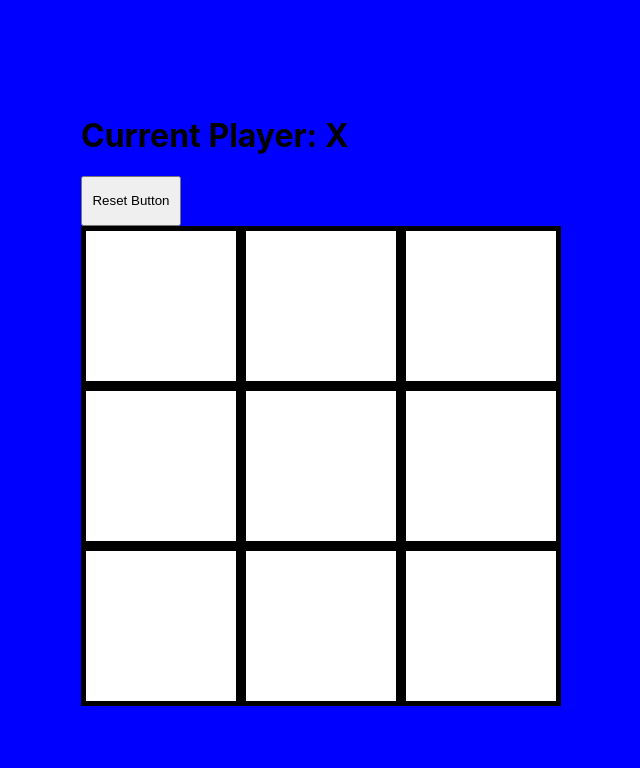
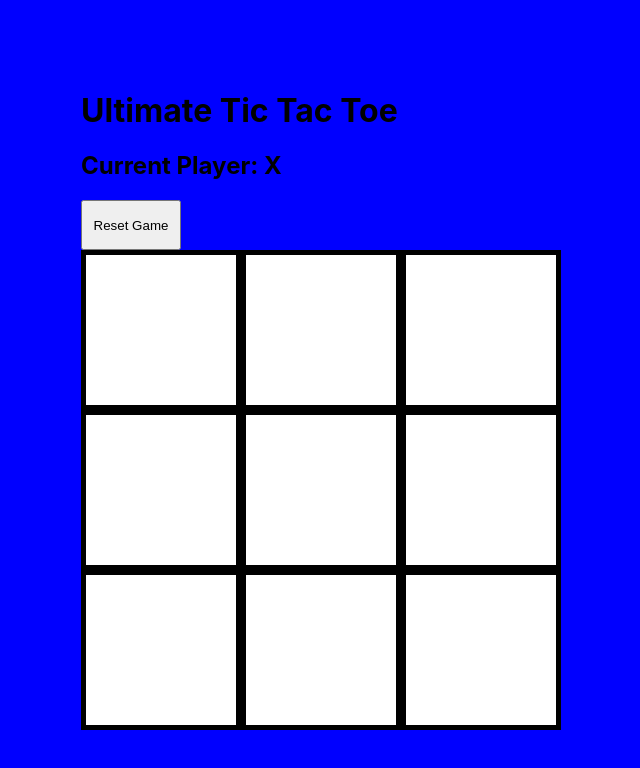
Before and after one commit to Trev-Robertson/tictacme, a React (Create React App) app: page / in a window 1280 px wide. Shown: the top 768 px of the page, without its empty margins (319-959 px from the left). Built offline with nearby package versions, Linux system fonts and the light colour scheme.

Commit message:
first draft done!

```diff
--- a/src/Components/GameBoard.js
+++ b/src/Components/GameBoard.js
@@ -9,28 +9,48 @@ export const GameBoard = () => {
     const [moveNumber, setMoveNumber] = useState(0)
 
     const handleClick = (index) =>{
+        if (!calculateWinner()){
         const updatedGameBoard = [...gameBoardState]
 
         updatedGameBoard[index] = marker
+
         markSquare(updatedGameBoard)
         setMarker( marker === 'X' ? 'O' : 'X')
         let newMoveNumber = moveNumber + 1
         setMoveNumber(newMoveNumber)
+        }
     }
 
 
 
 
-    // const calculateWinner = () => {
+    const calculateWinner = () => {
+        const lines = [
+            [0, 1, 2],
+            [3, 4, 5],
+            [6, 7, 8],
+            [0, 3, 6],
+            [1, 4, 7],
+            [2, 5, 8],
+            [0, 4, 8],
+            [2, 4, 6],
+          ];
+        for (let i = 0; i < lines.length; i++) {
+            const [a, b, c] = lines[i];
+            if (gameBoardState[a] && gameBoardState[a] === gameBoardState[b] && gameBoardState[a] === gameBoardState[c]) {
+            //   return [gameBoardState[a], lines[i]];
+            return [true, gameBoardState[a], lines[i]]
+            }
+          }
+          return null;
 
+    }
 
-    // }
-
+    const gameStatus = calculateWinner()
 
     const reset = () => {
-
         setMoveNumber(0)
-
+        setMarker('X')
         resetBoard()
     }
 
@@ -40,28 +60,29 @@ export const GameBoard = () => {
     return (
 
         <div>
+            <h1>Ultimate Tic Tac Toe</h1>
         <div>
-            {moveNumber < 9 ? <h1>Current Player: {marker}</h1> : <h1>End Game</h1>}
+    {moveNumber >= 9 ? <h2>End Game</h2> : calculateWinner() ? <h2>Player {`${calculateWinner()[1]}`} is the Winner! </h2> : <h2>Current Player: {marker}</h2>}
         </div>
         <div>
             <button className='reset-button' onClick={reset}>
-                    Reset Button
+                    Reset Game
             </button>
         </div>
             <div className='center'>
-             <GameSquare index={0} marker={gameBoardState[0]} handleClick={handleClick}/>
-             <GameSquare index={1} marker={gameBoardState[1]} handleClick={handleClick}/>
-             <GameSquare index={2} marker={gameBoardState[2]} handleClick={handleClick}/>
+             <GameSquare index={0} marker={gameBoardState[0]} handleClick={handleClick} gameStatus={gameStatus}/>
+             <GameSquare index={1} marker={gameBoardState[1]} handleClick={handleClick} gameStatus={gameStatus}/>
+             <GameSquare index={2} marker={gameBoardState[2]} handleClick={handleClick} gameStatus={gameStatus}/>
             </div>
             <div className='center'>
-             <GameSquare index={3} marker={gameBoardState[3]} handleClick={handleClick}/>
-             <GameSquare index={4} marker={gameBoardState[4]} handleClick={handleClick}/>
-             <GameSquare index={5} marker={gameBoardState[5]} handleClick={handleClick}/>
+             <GameSquare index={3} marker={gameBoardState[3]} handleClick={handleClick} gameStatus={gameStatus}/>
+             <GameSquare index={4} marker={gameBoardState[4]} handleClick={handleClick} gameStatus={gameStatus}/>
+             <GameSquare index={5} marker={gameBoardState[5]} handleClick={handleClick} gameStatus={gameStatus}/>
             </div>
             <div className='center'>
-             <GameSquare index={6} marker={gameBoardState[6]} handleClick={handleClick}/>
-             <GameSquare index={7} marker={gameBoardState[7]} handleClick={handleClick}/>
-             <GameSquare index={8} marker={gameBoardState[8]} handleClick={handleClick}/>
+             <GameSquare index={6} marker={gameBoardState[6]} handleClick={handleClick} gameStatus={gameStatus}/>
+             <GameSquare index={7} marker={gameBoardState[7]} handleClick={handleClick} gameStatus={gameStatus}/>
+             <GameSquare index={8} marker={gameBoardState[8]} handleClick={handleClick} gameStatus={gameStatus}/>
             </div>
         </div>
     )
--- a/src/Components/GameSquare.js
+++ b/src/Components/GameSquare.js
@@ -1,11 +1,21 @@
 import React from 'react'
 // import {GlobalContext} from '../Context/GlobalState'
 
-export const GameSquare = ({index, handleClick, marker}) => {
+export const GameSquare = ({index, handleClick, marker, gameStatus}) => {
+
+
+    const winner = () => {
+        if (gameStatus){
+         return gameStatus[2].some(value => value === index)
+        }
+    }
+
+
+
 
     return (
-        <div>
-            <button className='button' onClick={marker === '' ? () => handleClick(index) : null }>
+        <div >
+            <button className='button' onClick={marker === '' ? () => handleClick(index) : null } style={{backgroundColor: winner() ? 'green' : null }}>
             <h1>{marker}</h1>
             </button>
         </div>
```
